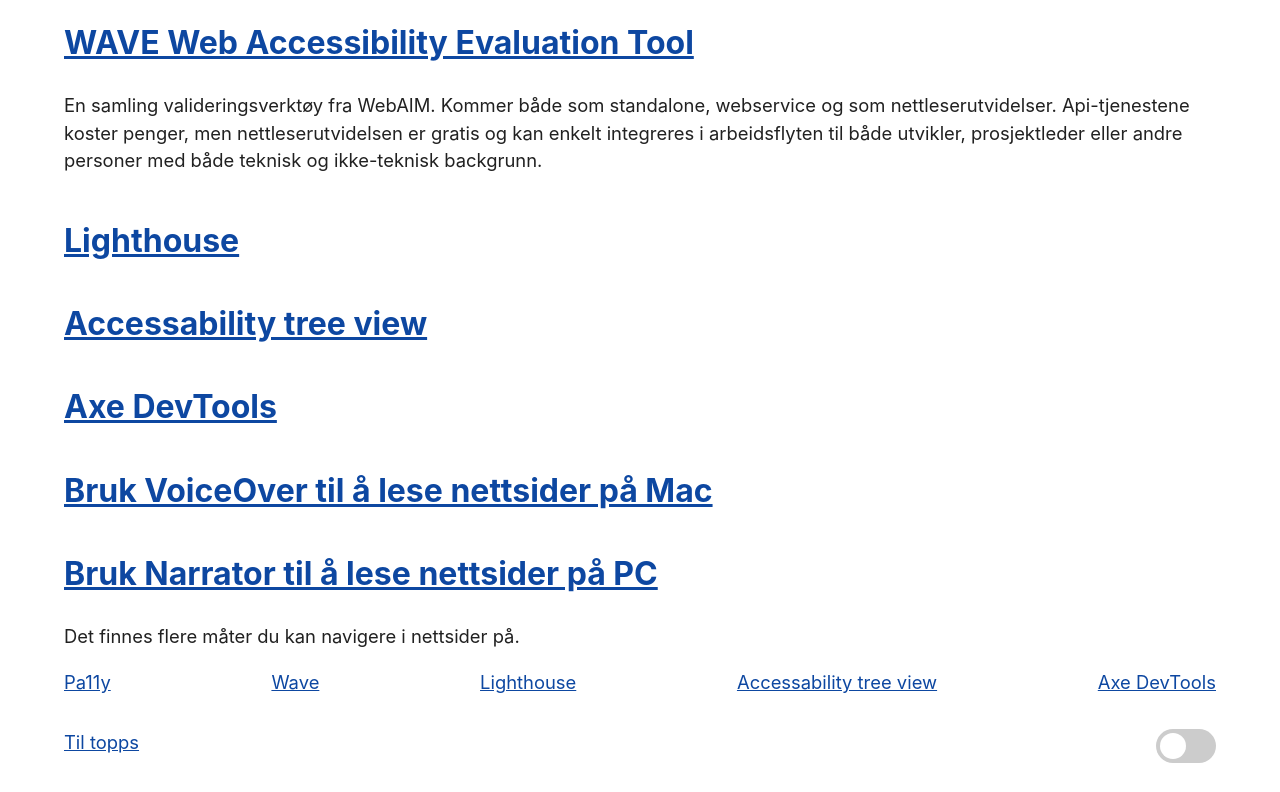
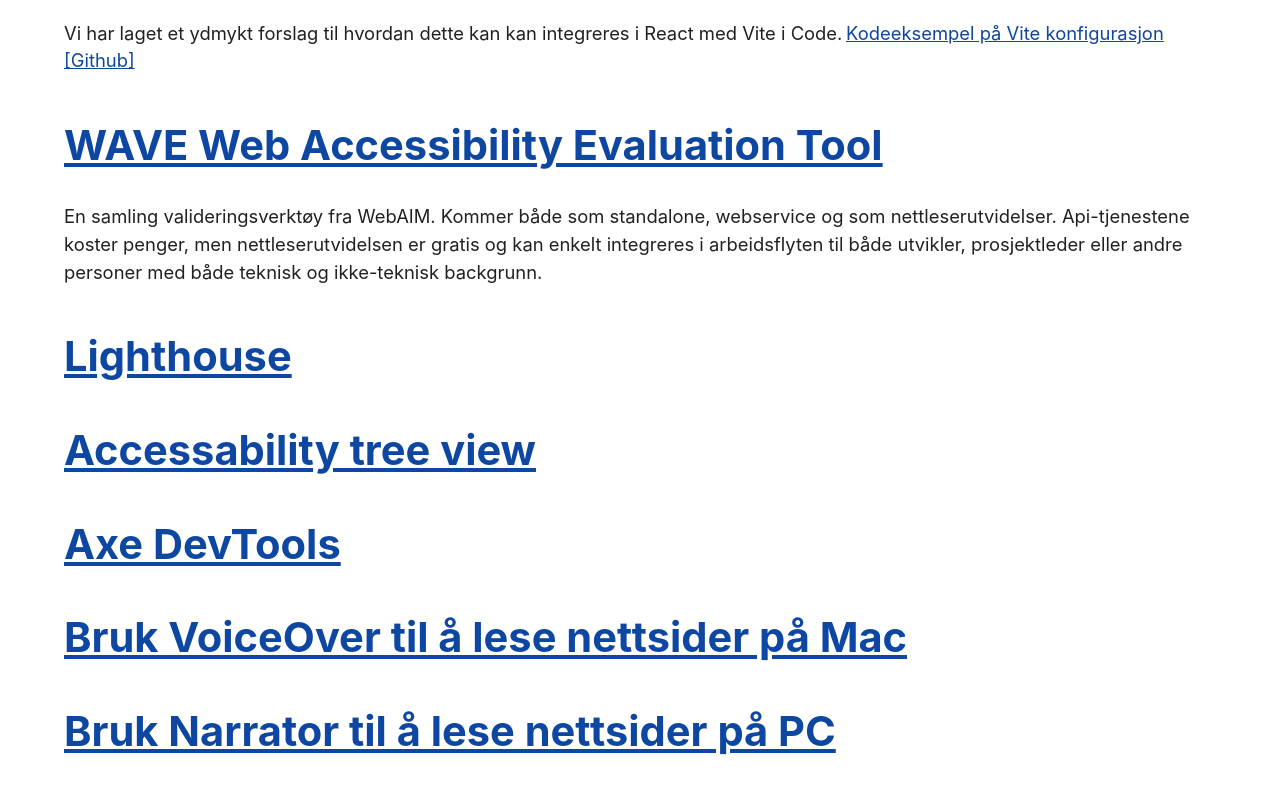
Before and after one commit to skaihigh/uu-workshop, a React (Vite) app in the folder uu-workshop/: page /verktoey in a window 1280 px wide. Shown: the part 545-1337 px from the top of the page. Built offline with nearby package versions, Linux system fonts and the light colour scheme.

Commit message:
Misc changes

```diff
--- a/uu-workshop/src/routes/Claims.tsx
+++ b/uu-workshop/src/routes/Claims.tsx
@@ -44,8 +44,8 @@
     <>
       <Toc sectionNames={sectionNames} title="Naviger påstander" id="toc" />
       <h1 id="maincontent">Påstander</h1>
-      <SiteSection title="Forklaring" anchorName="explain">
-        <p>vi forklarer vi forklarer vi forklarer vi forklarer</p>
+      <SiteSection title="Hva syns vi?" anchorName="explain">
+        <p>Kjør diskusjon!</p>
       </SiteSection>
 
       <SiteSection
--- a/uu-workshop/src/routes/Examples.tsx
+++ b/uu-workshop/src/routes/Examples.tsx
@@ -24,8 +24,8 @@
     <>
       <Toc sectionNames={sectionNames} title="Naviger eksempler" id="toc" />
       <h1 id="maincontent">Eksempler</h1>
-      <SiteSection title="Forklaring" anchorName="explain">
-        <p>vi forklarer vi forklarer vi forklarer vi forklarer</p>
+      <SiteSection title="Eksempler på bra (og dårlig) UU" anchorName="explain">
+        <p>Lett å gå seg bort :)</p>
       </SiteSection>
 
       <SiteSection title="Å skrive for alle" anchorName="writing-for-all">
--- a/uu-workshop/src/routes/Tasks.tsx
+++ b/uu-workshop/src/routes/Tasks.tsx
@@ -15,8 +15,11 @@
     <>
       <Toc sectionNames={sectionNames} title="Naviger oppgaver" id="toc" />
       <h1 id="maincontent">Oppgaver</h1>
-      <SiteSection title="Forklaring" anchorName="explain">
-        <p>vi forklarer vi forklarer vi forklarer vi forklarer</p>
+      <SiteSection
+        title="Sett ned funksjonsevnen for en stund"
+        anchorName="explain"
+      >
+        <p>... og gå i noen andres sko</p>
       </SiteSection>
 
       <SiteSection title="Lær å bruke skjermleser" anchorName="task1">
--- a/uu-workshop/src/routes/Tools.tsx
+++ b/uu-workshop/src/routes/Tools.tsx
@@ -1,11 +1,12 @@
 export function Tools(): JSX.Element {
   return (
     <>
-      <h3>
+      <h1 id="maincontent">Verktøy</h1>
+      <h2>
         <a href="https://pa11y.org/" title="Pa11y hjemmeside">
           Pa11y
         </a>
-      </h3>
+      </h2>
       <p>
         Open source verktøy som gir deg mulighet til å integrere
         <abbr title="Web Content Accessibility Guidelines"> WCAG</abbr> testing
@@ -21,20 +22,24 @@
         Vi har laget et ydmykt forslag til hvordan dette kan kan integreres i
         React med Vite i Code.
         <a
+          target="_blank"
           title="Se Vite konfigurasjonskode for Pa11y på Github"
           href="https://github.com/skaihigh/uu-workshop/blob/main/uu-workshop/vite.config.ts"
+          rel="noreferrer"
         >
           Kodeeksempel på Vite konfigurasjon [Github]
         </a>
       </p>
-      <h3>
+      <h2>
         <a
+          target="_blank"
           href="https://wave.webaim.org/extension/"
           title="Wave chrome extention"
+          rel="noreferrer"
         >
           WAVE Web Accessibility Evaluation Tool
         </a>
-      </h3>
+      </h2>
       <p>
         En samling valideringsverktøy fra WebAIM. Kommer både som standalone,
         webservice og som nettleserutvidelser. Api-tjenestene koster penger, men
@@ -42,47 +47,59 @@
         til både utvikler, prosjektleder eller andre personer med både teknisk
         og ikke-teknisk backgrunn.
       </p>
-      <h3>
+      <h2>
         <a
+          target="_blank"
           href="https://developer.chrome.com/docs/lighthouse/overview"
           title="Lighthouse chrome extention"
+          rel="noreferrer"
         >
           Lighthouse
         </a>
-      </h3>
-      <h3>
+      </h2>
+      <h2>
         <a
+          target="_blank"
           href="https://developer.chrome.com/blog/full-accessibility-tree/"
           title="Accessability tree view documentation"
+          rel="noreferrer"
         >
           Accessability tree view
         </a>
-      </h3>
-      <h3>
+      </h2>
+      <h2>
         <a
+          target="_blank"
           href="https://www.deque.com/axe/devtools/"
           title="DevTools Axe hjemmeside"
+          rel="noreferrer"
         >
           Axe DevTools
         </a>
-      </h3>
-      <h3>
+      </h2>
+      <h2>
         <a
+          target="_blank"
           href="https://support.apple.com/no-no/guide/voiceover/vo27974/mac"
           title="Bruk VoiceOver til å lese nettsider på Mac"
+          rel="noreferrer"
         >
           Bruk VoiceOver til å lese nettsider på Mac
         </a>
-      </h3>
-      <h3>
+      </h2>
+      <h2>
         <a
+          target="_blank"
           href="https://support.microsoft.com/nb-no/windows/komplett-veiledning-for-skjermleser-e4397a0d-ef4f-b386-d8ae-c172f109bdb1"
           title="Bruk Narrator til å lese nettsider på PC"
+          rel="noreferrer"
         >
           Bruk Narrator til å lese nettsider på PC
         </a>
-      </h3>
+      </h2>
       <p>Det finnes flere måter du kan navigere i nettsider på.</p>
+      <br />
+      <br />
     </>
   )
 }
```
